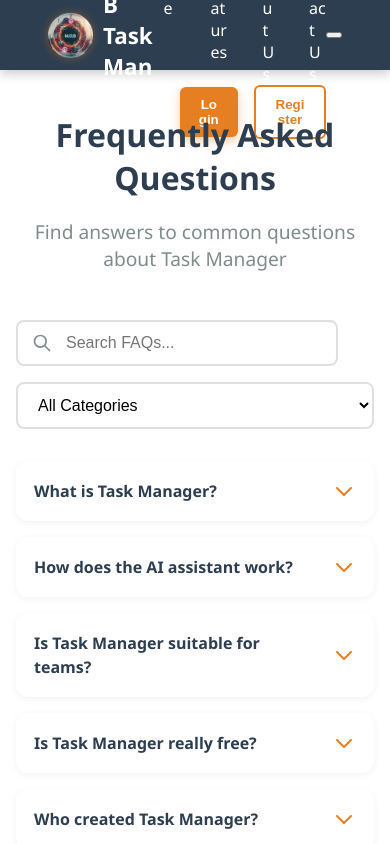
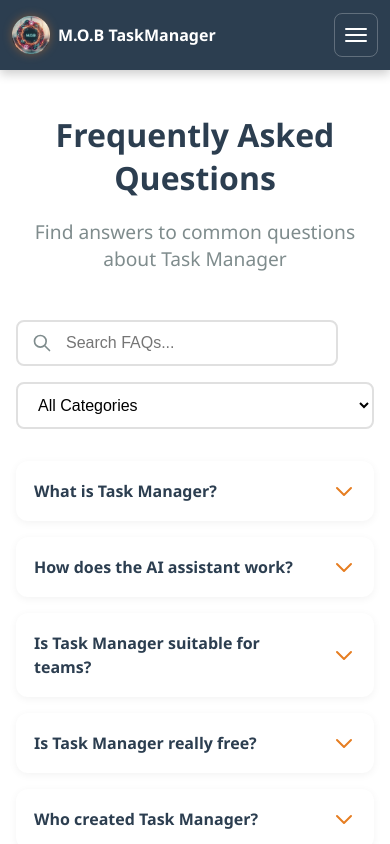
Before and after one commit to PixieStack/task-management, an Angular app in the folder frontend/: page /faq in a window 390 px wide. Shown: the top 844 px of the page. Built offline with nearby package versions, Linux system fonts and the light colour scheme.

Commit message:
Style responsive public navigation

```diff
--- a/frontend/src/app/shared/components/navbar/navbar.component.scss
+++ b/frontend/src/app/shared/components/navbar/navbar.component.scss
@@ -1,100 +1,115 @@
-/* --- Variables for Futuristic/Tech Theme --- */
-$color-bg-dark: #2c3e50; // Dark background
-$color-primary: #e67e22; // Orange accent
-$color-primary-dark: #cf711f; // Darker Orange for hover
+$color-bg-dark: #2c3e50;
+$color-primary: #e67e22;
+$color-primary-dark: #cf711f;
 $color-text-light: white;
 
+:host {
+  display: block;
+  position: relative;
+  z-index: 200;
+}
+
 .navbar {
-  // Increased height for a bolder presence
   background-color: $color-bg-dark;
   color: $color-text-light;
-  padding: 0 3rem; // Increased horizontal padding
-  height: 70px; // Increased navbar height
-  box-shadow: 0 4px 10px rgba(0, 0, 0, 0.2); // Subtle shadow for depth
+  box-shadow: 0 4px 10px rgba(0, 0, 0, 0.2);
 
   .container {
-    // Max width added for better centering on large screens
-    max-width: 1300px;
+    width: min(1300px, calc(100% - 48px));
+    min-height: 70px;
     margin: 0 auto;
     display: flex;
     align-items: center;
     justify-content: space-between;
-    height: 100%;
+    gap: 24px;
   }
 
   .logo {
+    min-width: 0;
     display: flex;
     align-items: center;
-    gap: 10px; // Slightly increased gap
+    gap: 10px;
     font-weight: 700;
-    font-size: 1.4rem; // Slightly increased font size
+    font-size: clamp(1rem, 2vw, 1.4rem);
     color: $color-text-light;
     text-decoration: none;
-    height: 100%;
-    cursor: pointer; // Explicitly indicates clickability
+    cursor: pointer;
 
     .logo-img {
-      max-height: 45px; // Larger logo image
       width: auto;
-      display: block;
+      max-height: 45px;
+      flex: 0 0 auto;
       border-radius: 6px;
       object-fit: contain;
-      // Added subtle glow to the logo image
       filter: drop-shadow(0 0 5px rgba($color-primary, 0.4));
     }
+
+    span {
+      white-space: nowrap;
+    }
+  }
+
+  .desktop-nav {
+    min-width: 0;
+    display: flex;
+    align-items: center;
+    justify-content: flex-end;
+    gap: clamp(18px, 2.5vw, 32px);
   }
 
   .nav-links {
     list-style: none;
     display: flex;
-    gap: 2rem; // Slightly increased link spacing
+    align-items: center;
+    gap: clamp(14px, 2vw, 32px);
     margin: 0;
     padding: 0;
 
     li a {
+      display: inline-block;
       color: $color-text-light;
       text-decoration: none;
       font-weight: 500;
-      padding: 0.5rem 0;
-      // Added transition for the border animation
-      transition: border-bottom 0.3s ease;
+      padding: 0.65rem 0;
+      white-space: nowrap;
+      border-bottom: 3px solid transparent;
+      transition: border-color 0.2s ease, color 0.2s ease;
 
       &.active,
       &:hover {
-        border-bottom: 3px solid $color-primary; // Thicker border on hover/active
+        border-bottom-color: $color-primary;
       }
     }
   }
 
-  .auth-buttons {
+  .auth-buttons,
+  .mobile-auth {
     display: flex;
     align-items: center;
+    gap: 10px;
 
     .welcome-text {
-        font-weight: 600;
-        margin-right: 1.25rem;
-        color: $color-primary; // Highlight the welcome text
+      font-weight: 600;
+      color: $color-primary;
     }
 
     button {
-      margin-left: 1rem;
-      padding: 0.6rem 1.2rem; // Slightly larger button padding
-      border-radius: 6px; // Slightly rounder buttons
+      min-height: 44px;
+      padding: 0.6rem 1.1rem;
+      border-radius: 6px;
       font-weight: 600;
       border: none;
       cursor: pointer;
-      transition: all 0.3s ease;
+      transition: background-color 0.2s ease, color 0.2s ease, transform 0.2s ease;
 
-      // Added hover lift effect
       &:hover {
-        transform: translateY(-2px);
+        transform: translateY(-1px);
       }
     }
 
     .btn-primary {
       background-color: $color-primary;
       color: $color-text-light;
-      box-shadow: 0 4px 10px rgba($color-primary, 0.4);
 
       &:hover {
         background-color: $color-primary-dark;
@@ -105,24 +120,139 @@ $color-text-light: white;
       background-color: transparent;
       border: 2px solid $color-primary;
       color: $color-primary;
-      box-shadow: 0 4px 10px rgba($color-primary, 0.1);
 
       &:hover {
         background-color: $color-primary;
         color: $color-text-light;
-        box-shadow: 0 4px 10px rgba($color-primary, 0.6);
       }
     }
 
     .btn-logout {
-      background-color: #c0392b; /* Red for logout */
+      background-color: #c0392b;
       color: $color-text-light;
-      box-shadow: 0 4px 10px rgba(#c0392b, 0.4);
-
 
       &:hover {
         background-color: #a93226;
       }
     }
   }
+
+  .menu-toggle {
+    display: none;
+    width: 44px;
+    height: 44px;
+    flex: 0 0 44px;
+    padding: 10px;
+    border: 1px solid rgba(255, 255, 255, 0.25);
+    border-radius: 8px;
+    background: transparent;
+    cursor: pointer;
+
+    span {
+      display: block;
+      width: 100%;
+      height: 2px;
+      margin: 4px 0;
+      border-radius: 999px;
+      background: white;
+    }
+  }
+
+  .mobile-panel {
+    display: none;
+  }
 }
+
+@media (max-width: 980px) {
+  .navbar {
+    .container {
+      width: min(100% - 32px, 1300px);
+    }
+
+    .desktop-nav {
+      display: none;
+    }
+
+    .menu-toggle {
+      display: block;
+    }
+
+    .mobile-panel {
+      display: block;
+      width: 100%;
+      padding: 8px 16px 18px;
+      border-top: 1px solid rgba(255, 255, 255, 0.12);
+      background: $color-bg-dark;
+    }
+
+    .mobile-links {
+      width: min(100%, 520px);
+      list-style: none;
+      display: grid;
+      gap: 4px;
+      margin: 0 auto;
+      padding: 8px 0;
+
+      a {
+        display: block;
+        min-height: 44px;
+        padding: 11px 12px;
+        border-radius: 8px;
+        color: white;
+        text-decoration: none;
+        font-weight: 600;
+
+        &:hover,
+        &:focus-visible {
+          background: rgba(255, 255, 255, 0.08);
+        }
+      }
+    }
+
+    .mobile-auth {
+      width: min(100%, 520px);
+      margin: 8px auto 0;
+      padding-top: 12px;
+      border-top: 1px solid rgba(255, 255, 255, 0.12);
+
+      button {
+        flex: 1;
+      }
+    }
+  }
+}
+
+@media (max-width: 430px) {
+  .navbar {
+    .container {
+      width: min(100% - 24px, 1300px);
+    }
+
+    .logo {
+      gap: 8px;
+
+      .logo-img {
+        max-height: 38px;
+      }
+
+      span {
+        max-width: 190px;
+        overflow: hidden;
+        text-overflow: ellipsis;
+      }
+    }
+
+    .mobile-panel {
+      padding-inline: 12px;
+    }
+
+    .mobile-auth {
+      align-items: stretch;
+      flex-direction: column;
+
+      .welcome-text {
+        text-align: center;
+      }
+    }
+  }
+}
```
